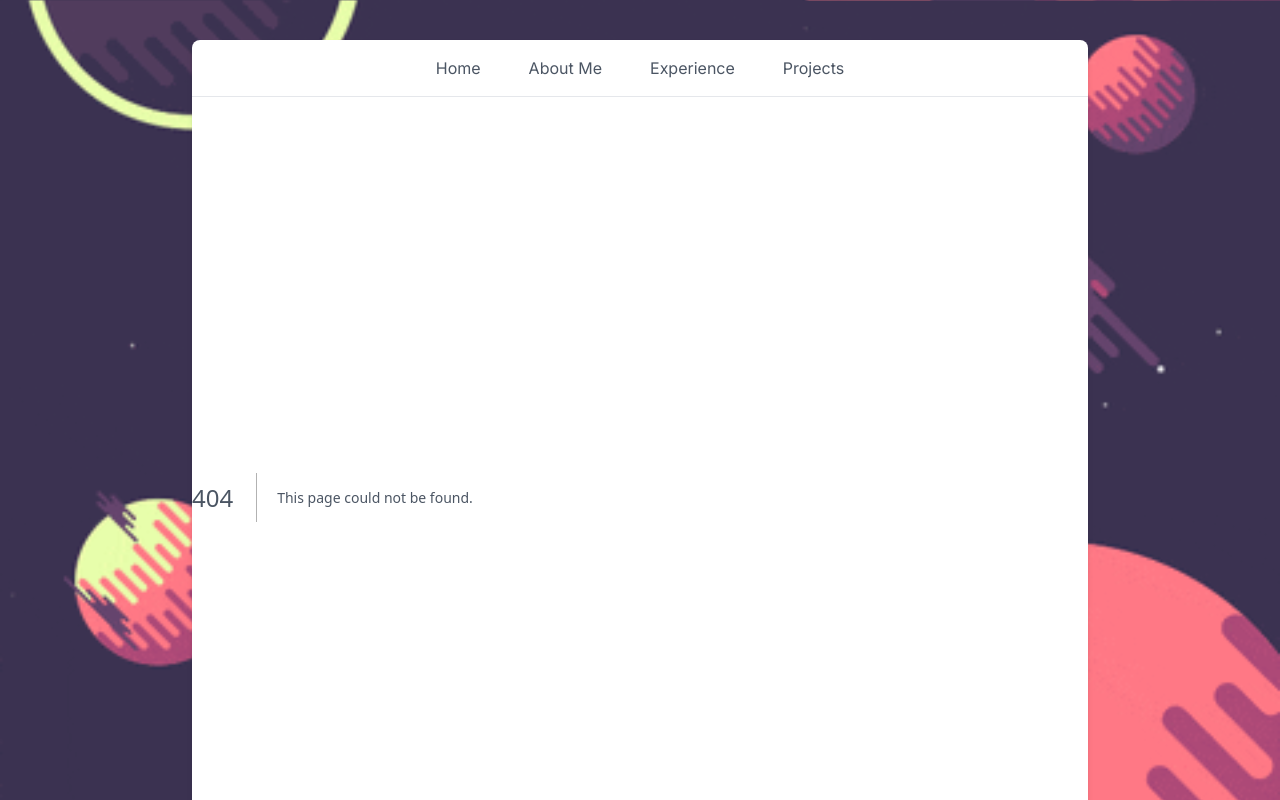
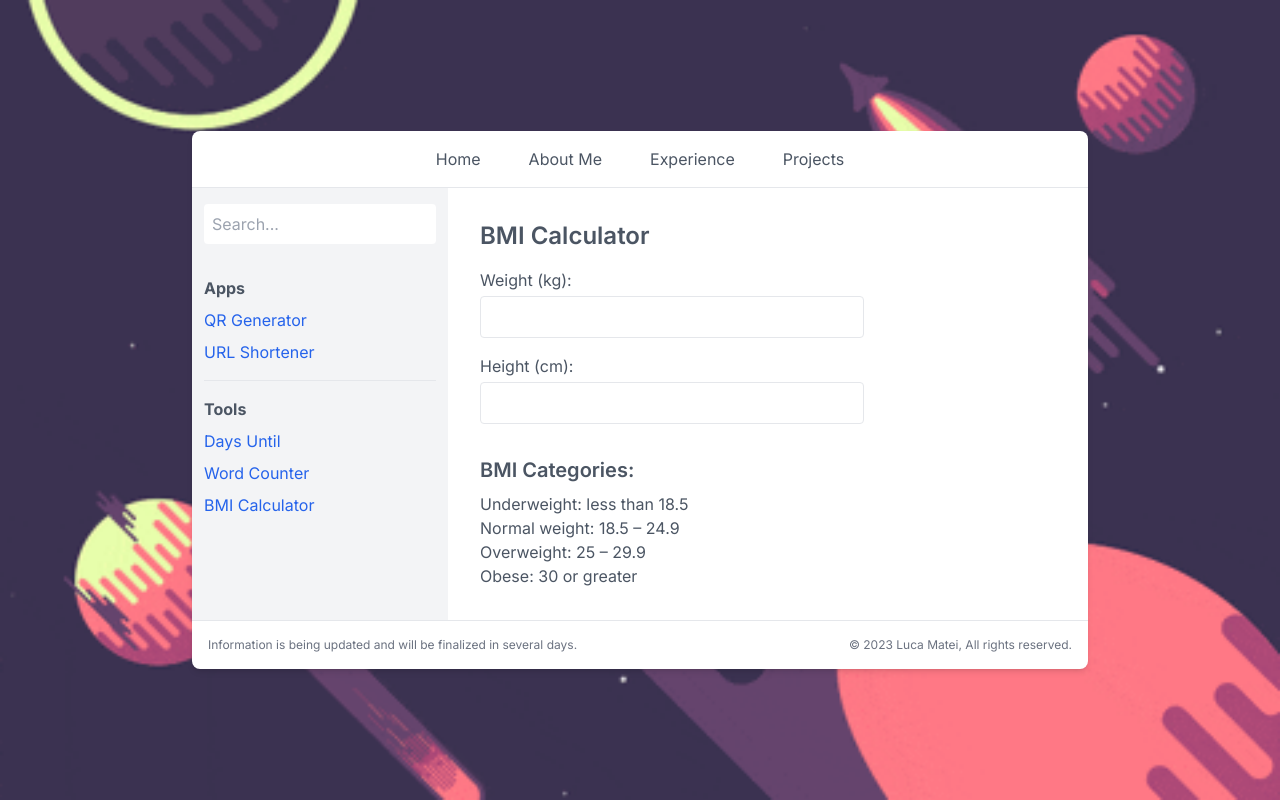
Before and after one commit to luca-matei/lucamatei.eu, a Next.js app: page /projects/bmi-calculator in a window 1280 px wide. Before the commit this address had no page. Shown: the top 800 px of the page. Built offline with nearby package versions, Linux system fonts and the light colour scheme.

Commit message:
Added BMI Calculator

```diff
--- /dev/null
+++ b/app/(pages)/projects/bmi-calculator/page.tsx
@@ -0,0 +1,76 @@
+"use client";
+import { useState, useEffect } from "react";
+
+export default function Page() {
+  const [weight, setWeight] = useState("");
+  const [height, setHeight] = useState("");
+  const [bmi, setBMI] = useState<number | null>(null);
+  const [category, setCategory] = useState<string | null>(null);
+
+  useEffect(() => {
+    calculateBMI();
+  }, [weight, height]);
+
+  const calculateBMI = () => {
+    const weightValue = parseFloat(weight);
+    const heightValue = parseFloat(height) / 100;
+
+    if (isNaN(weightValue) || isNaN(heightValue) || weightValue <= 0 || heightValue <= 0) {
+      setBMI(null);
+      setCategory(null);
+    } else {
+      const bmiValue = weightValue / (heightValue * heightValue);
+      setBMI(bmiValue);
+
+      if (bmiValue < 18.5) {
+        setCategory("Underweight");
+      } else if (bmiValue < 24.9) {
+        setCategory("Normal Weight");
+      } else if (bmiValue < 29.9) {
+        setCategory("Overweight");
+      } else {
+        setCategory("Obese");
+      }
+    }
+  };
+
+  return (
+    <>
+      <h1 className="text-2xl font-semibold mb-4">BMI Calculator</h1>
+      <div className="mb-4 w-96">
+        <label className="block mb-1">Weight (kg):</label>
+        <input
+          type="number"
+          value={weight}
+          onChange={(e) => setWeight(e.target.value)}
+          className="w-full p-2 border rounded"
+        />
+      </div>
+      <div className="mb-4 w-96">
+        <label className="block mb-1">Height (cm):</label>
+        <input
+          type="number"
+          value={height}
+          onChange={(e) => setHeight(e.target.value)}
+          className="w-full p-2 border rounded"
+        />
+      </div>
+      {bmi !== null && (
+        <div className="mt-4">
+          <p className="mb-2">Your BMI is: {bmi.toFixed(2)}</p>
+          <p>Category: {category}</p>
+        </div>
+      )}
+      {/* Displaying BMI ranges */}
+      <div className="mt-8">
+        <h2 className="text-xl font-semibold mb-2">BMI Categories:</h2>
+        <ul>
+          <li>Underweight: less than 18.5</li>
+          <li>Normal weight: 18.5 – 24.9</li>
+          <li>Overweight: 25 – 29.9</li>
+          <li>Obese: 30 or greater</li>
+        </ul>
+      </div>
+    </>
+  );
+}
--- a/app/(pages)/projects/days-until/page.tsx
+++ b/app/(pages)/projects/days-until/page.tsx
@@ -39,7 +39,7 @@ export default function Page() {
     }, [targetDate, targetTime]); // Recalculate when date or time changes
 
     return (
-        <div className="flex flex-col items-start p-4">
+        <>
             <h1 className="text-2xl font-bold mb-4">Days Until</h1>
             <div className="mb-4">
                 <div className="flex items-center">
@@ -64,6 +64,6 @@ export default function Page() {
                 <div>{seconds} seconds</div>
                 {days === 0 && hours === 0 && minutes === 0 && seconds === 0}
             </div>
-        </div>
+        </>
     );
 }
--- a/app/(pages)/projects/layout.tsx
+++ b/app/(pages)/projects/layout.tsx
@@ -14,6 +14,7 @@ const projects: Project[] = [
   { name: 'URL Shortener', category: 'Apps', url: 'https://example.com/url-shortener' },
   { name: 'Days Until', category: 'Tools', url: '/projects/days-until' },
   { name: 'Word Counter', category: 'Tools', url: '/projects/word-counter' },
+  { name: 'BMI Calculator', category: 'Tools', url: '/projects/bmi-calculator' },
 ];
 
 // ProjectLayout component props
@@ -71,7 +72,7 @@ const ProjectLayout = ({ children }: ProjectLayoutProps) => {
       </aside>
 
       {/* Main content area */}
-      <main className="flex-1 p-4">
+      <main className="flex-1 p-8">
         {children}
       </main>
     </div>
--- a/app/(pages)/projects/word-counter/page.tsx
+++ b/app/(pages)/projects/word-counter/page.tsx
@@ -21,8 +21,8 @@ export default function WordCounter() {
     }, [text]);
 
     return (
-        <div>
-            <h2 className="text-xl font-semibold mb-2">Word Counter</h2>
+        <>
+            <h1 className="text-2xl font-bold mb-4">Word Counter</h1>
             <textarea
                 rows={4}
                 cols={50}
@@ -36,6 +36,6 @@ export default function WordCounter() {
                 <p>Sentence Count: {sentenceCount}</p>
                 <p>Character Count (with spaces): {characterCount}</p>
             </div>
-        </div>
+        </>
     );
 }
```
